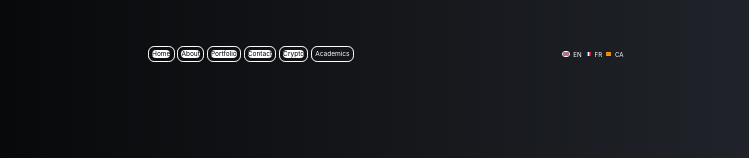
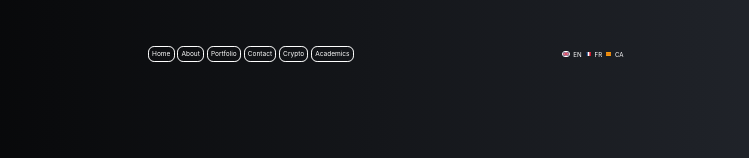
Before and after one commit to MarouaneSoukhrati/mar_react_app, a React (Create React App) app: page / in a window 1280 px wide. Shown: the top 158 px of the page, without its empty margins (265-1014 px from the left). Built offline with nearby package versions, Linux system fonts and the light colour scheme.

Commit message:
Update Navbar.js

```diff
--- a/src/Component/Subcomponent/Navbar.js
+++ b/src/Component/Subcomponent/Navbar.js
@@ -22,19 +22,19 @@ export default function Navbar() {
     <div className="big-navbar">
       <div className="navbar">
         <NavLink className="nav-element" to="/">
-          <span className="sub-nav-element">Home</span>
+          <div>Home</div>
         </NavLink>
         <NavLink className="nav-element" to="/about">
-          <span className="sub-nav-element">About</span>
+          <div>About</div>
         </NavLink>
         <NavLink className="nav-element" to="/portfolio">
-          <span className="sub-nav-element">Portfolio</span>
+          <div>Portfolio</div>
         </NavLink>
         <NavLink className="nav-element" to="/contact">
-          <span className="sub-nav-element">Contact</span>
+          <div>Contact</div>
         </NavLink>
         <NavLink className="nav-element" to="/crypto">
-          <span className="sub-nav-element">Crypto</span>
+          <div>Crypto</div>
         </NavLink>
         <div className={isAcSelected ? "academicsNavAc" : "academicsNav"}>
           <div className="nav-element" onClick={handleAc}>
```
